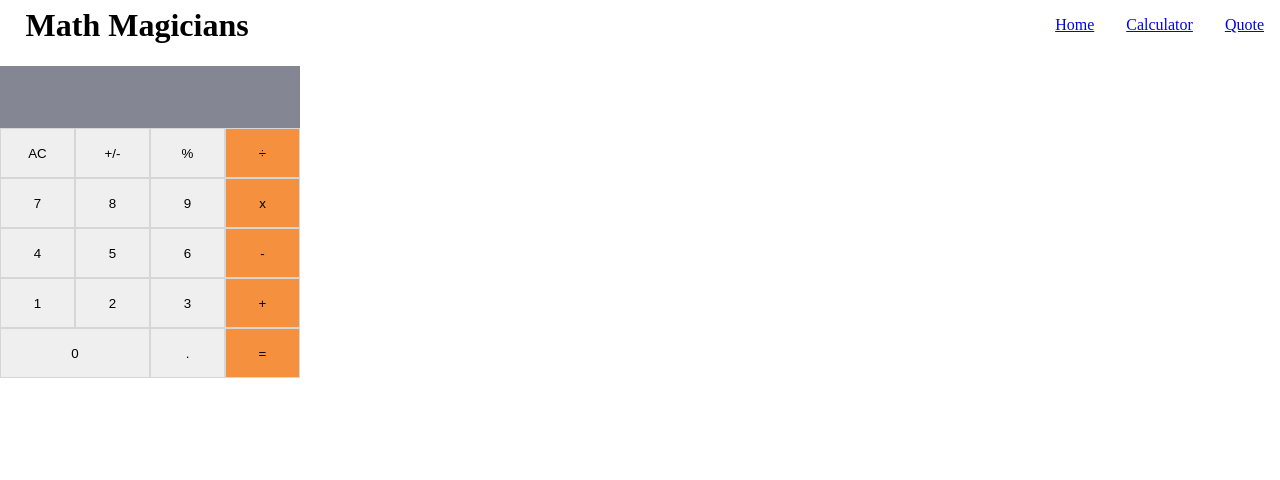
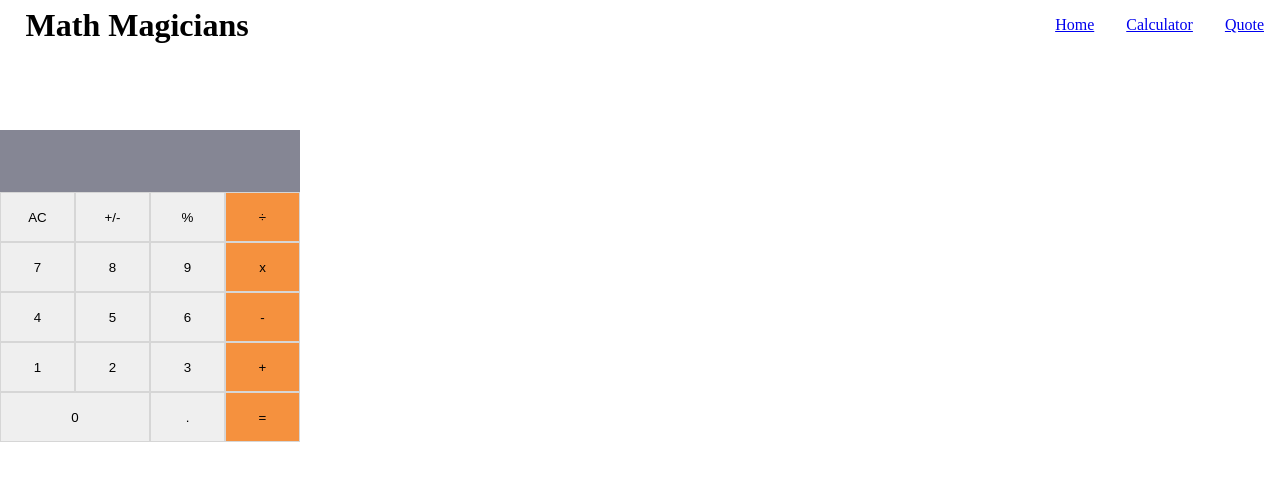
Before and after one commit to youmari/math-magicians, a React (Create React App) app: page /calculator in a window 1280 px wide. Shown: the top 480 px of the page. Built offline with nearby package versions, Linux system fonts and the light colour scheme.

Commit message:
Style Calculator page

```diff
--- a/src/App.css
+++ b/src/App.css
@@ -7,6 +7,8 @@
   grid-template-columns: repeat(4, 1fr);
   width: 300px;
   background-color: #eee;
+  margin-top: 5rem;
+  margin-right: 3%;
 }
 
 .calculator-btn {
@@ -77,3 +79,13 @@ nav ul li {
   padding-top: 1rem;
   margin: 0 2rem;
 }
+
+.cal {
+  display: flex;
+  justify-content: space-between;
+}
+
+.cal h2 {
+  padding: 1rem;
+
+}
```
